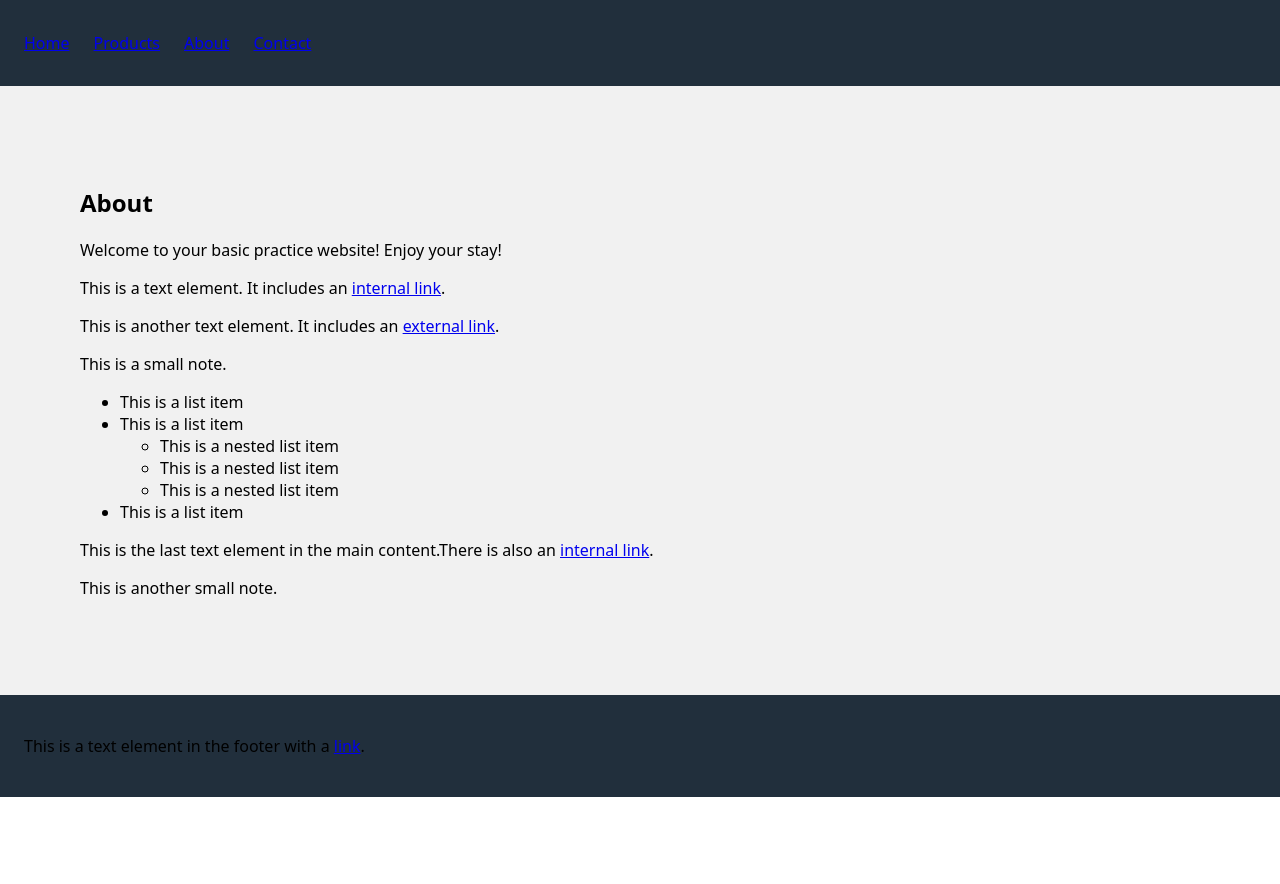
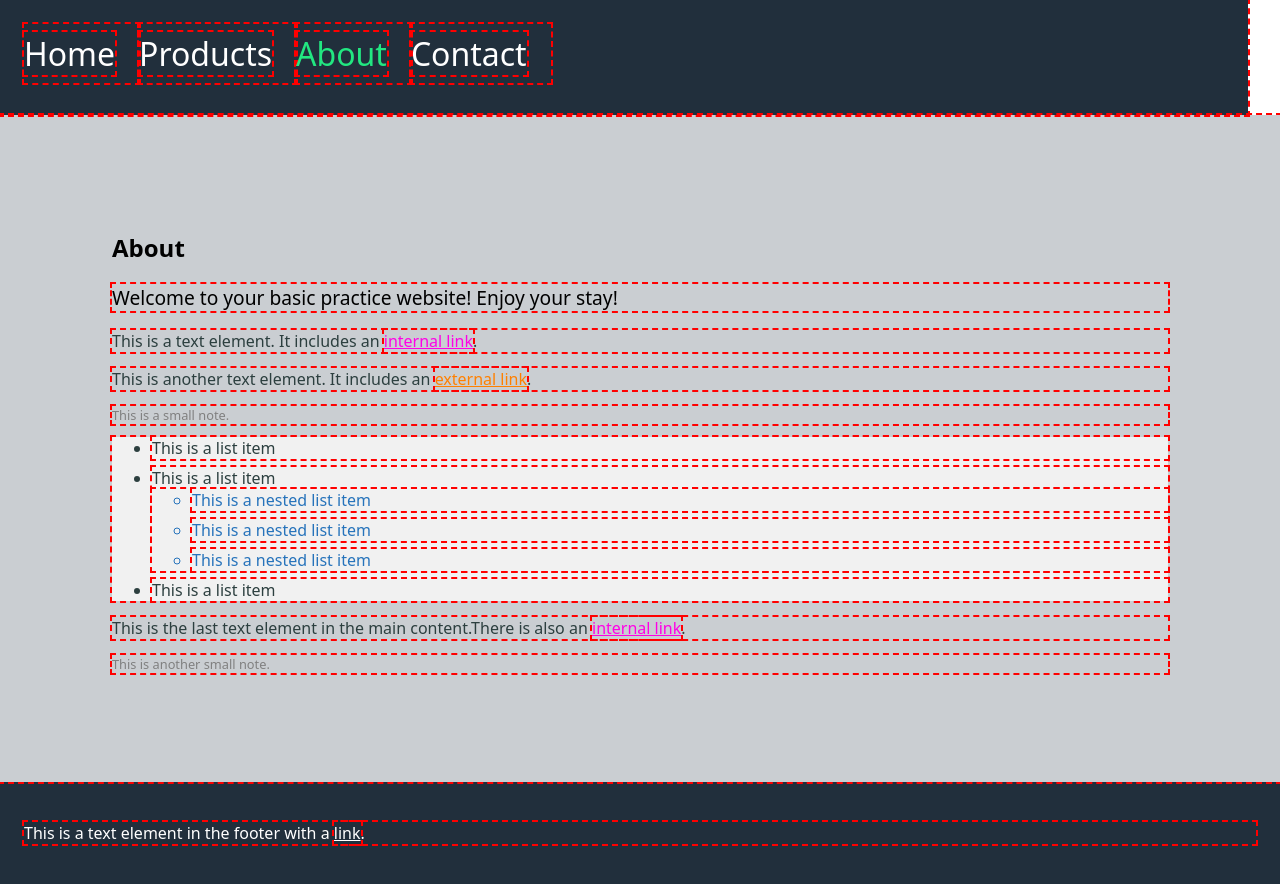
Before and after one commit to vlatkojuric/CSS-structure-challenge, a website: page index.html in a window 1280 px wide. Before the commit the page ends 800 px from the top, so only its background shows below. Drawn offline with Linux system fonts and the light colour scheme.

Commit message:
solved CSS challenge,I think it right,if not,someone correct me

```diff
--- a/css/styles.css
+++ b/css/styles.css
@@ -49,92 +49,95 @@ nav li {
 /* -------------------------------------------------------- */
 
 /* 1. These styles should apply to the headline */
-FIX_ME {
+header {
   outline: 2px dashed red;
   font-size: 2rem;
   margin: 0 2rem 0 0;
-  color: #2673bb;
+  color: #2617cd;
 }
 
 /* 2. These styles should apply to all links */
-FIX_ME {
+a {
   outline: 2px dashed red;
   color: #ff00e6;
 }
 
 /* 3. These styles should apply to all external links (you can use the attribute selector) */
-FIX_ME {
+a[href="https://developer.mozilla.org/de/"]
+{
   outline: 2px dashed red;
   color: #ff8000;
 }
 
 /* 4. These styles should apply to all links in the main navigation */
-FIX_ME {
+li a {
   outline: 2px dashed red;
   color: #ffffff;
   text-decoration: none;
 }
 
 /* 5. These styles should apply to the main navigation link corresponding to the current page */
-FIX_ME {
+.current {
   outline: 2px dashed red;
   color: #22e781;
 }
 
 /* 6. These styles should apply to all links in the footer */
-FIX_ME {
+footer a {
   outline: 2px dashed red;
   color: inherit;
 }
 
 /* 7. These styles should apply to all paragraphs and all lists (please use a class selector) */
-FIX_ME {
+.list,
+p {
   outline: 2px dashed red;
   color: #2c3f3f;
 }
 
 /* 8. These styles should apply to all "notes" */
-FIX_ME {
+.text-note {
   outline: 2px dashed red;
   font-size: 0.8em;
   color: #808080;
 }
 
 /* 9. These styles should apply to the welcome text */
-FIX_ME {
+#welcome-text {
   outline: 2px dashed red;
   font-size: 1.2rem;
   color: #000000;
 }
 
 /* 10. These styles should apply to the paragraph in the footer */
-FIX_ME {
+
+footer p {
   outline: 2px dashed red;
   color: #ffffff;
 }
 
 /* 11. These styles should apply to all lists in the main content */
-FIX_ME {
+main {
   outline: 2px dashed red;
   padding: 1rem 2rem;
   background: #caced2;
 }
 
 /* 12. These styles should apply to all list items */
-FIX_ME {
+li {
   outline: 2px dashed red;
   margin: 0 0 0.5rem 0;
 }
 
 /* 13. These styles should apply to all nested lists */
-FIX_ME {
+.list {
   outline: 2px dashed red;
   margin: 0.5rem 0 0 0;
   background-color: #f1f1f1;
 }
 
 /* 14. These styles should apply to all list items in nested lists */
-FIX_ME {
+.nested-list {
   outline: 2px dashed red;
   margin: 0;
   color: #2673bb;
--- a/index.html
+++ b/index.html
@@ -42,7 +42,7 @@
           <li>This is a list item</li>
           <li>
             This is a list item
-            <ul class="list">
+            <ul class="list nested-list">
               <li>This is a nested list item</li>
               <li>This is a nested list item</li>
               <li>This is a nested list item</li>
```
